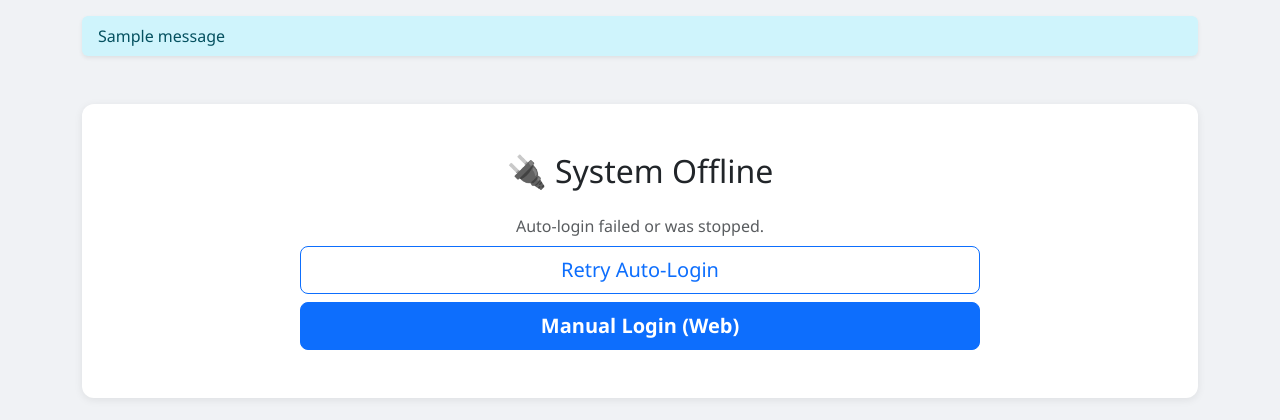
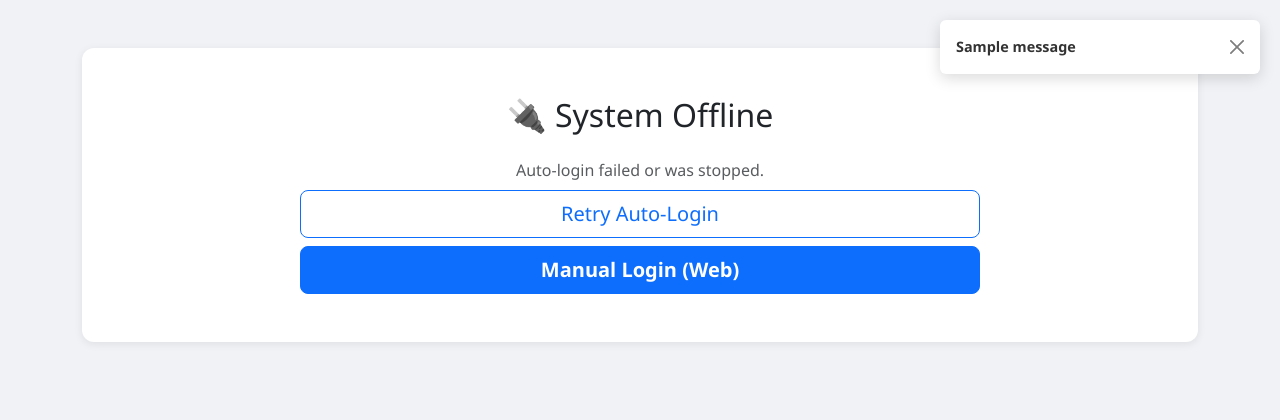
Before and after one commit to rajd1005/rdalgoalgo, a Flask app: template templates/dashboard.html in a window 1280 px wide. Shown: the top 420 px of the page. Run offline with Flask 3, Linux system fonts and the light colour scheme; the template is opened without the code that fills it: most values are stand-ins (such as "Sample title", 1, 10 or a date in 2020); one stand-in notice (Sample message) is shown.

Commit message:
Update dashboard.html

```diff
--- a/templates/dashboard.html
+++ b/templates/dashboard.html
@@ -11,10 +11,20 @@
 </head>
 <body>
 
+<div class="notification-container">
+    {% with messages = get_flashed_messages() %}
+        {% if messages %}
+            {% for message in messages %}
+            <div class="alert alert-light alert-dismissible fade show floating-alert py-3 border-0" role="alert">
+                <span class="fw-bold">{{ message }}</span>
+                <button type="button" class="btn-close" data-bs-dismiss="alert" aria-label="Close"></button>
+            </div>
+            {% endfor %}
+        {% endif %}
+    {% endwith %}
+</div>
+
 <div class="container mt-3">
-    {% with messages = get_flashed_messages() %}
-        {% if messages %} <div class="alert alert-info py-2 shadow-sm border-0">{{ messages[0] }}</div> {% endif %}
-    {% endwith %}
 
     {% if not is_active %}
     <div class="custom-card p-5 text-center mt-5">
```
